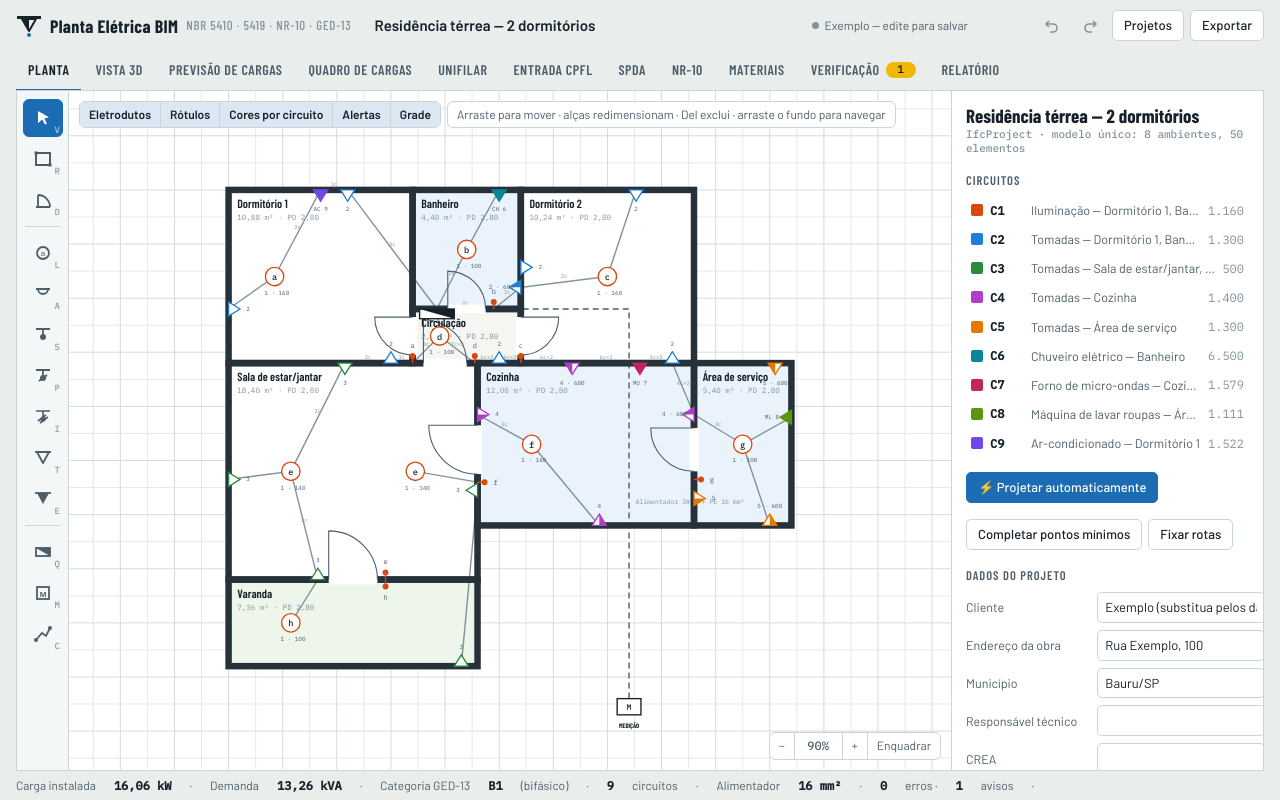
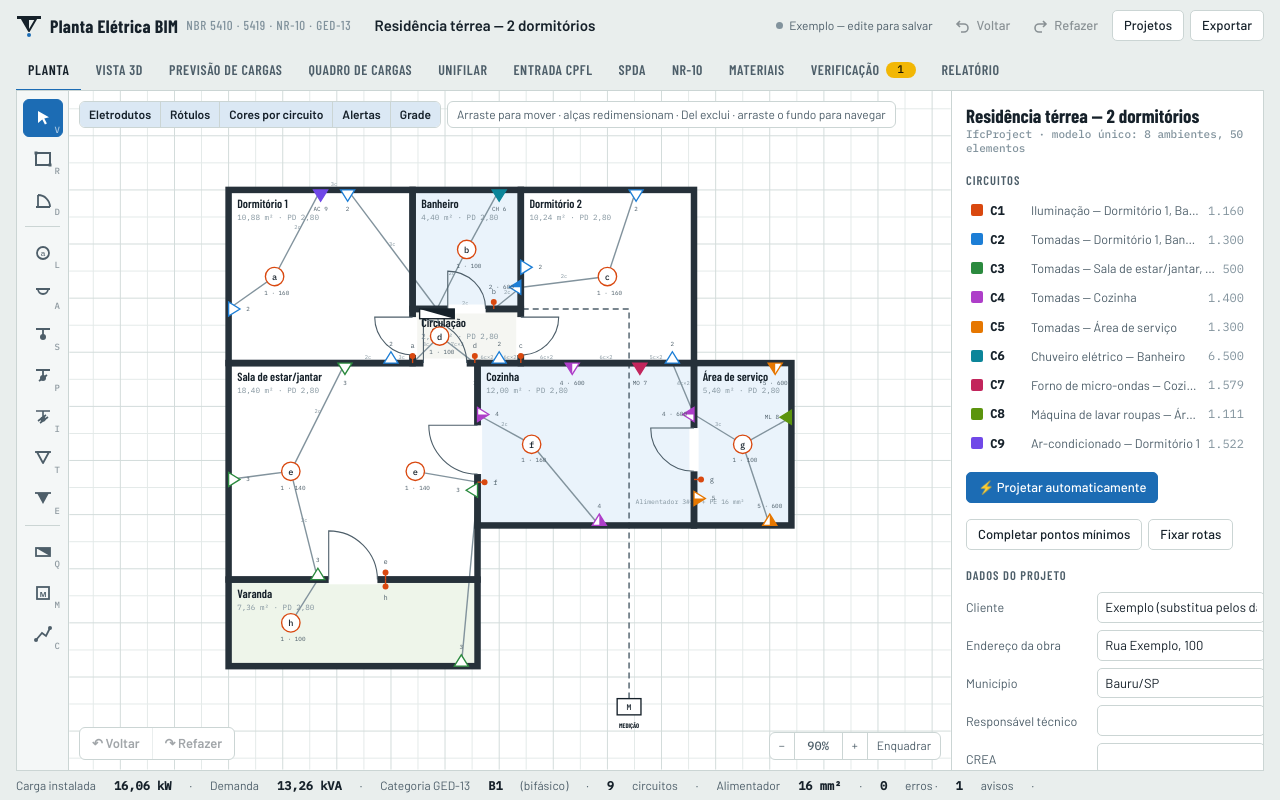
Before and after one commit to joaovictorfc1452-debug/programa-cti, a website: page index.html in a window 1280 px wide. Drawn offline with nearby package versions, Linux system fonts and the light colour scheme.

Commit message:
Add files via upload

```diff
--- a/index.html
+++ b/index.html
@@ -22,8 +22,8 @@
     </div>
     <div class="proj"><input id="projNome" aria-label="Nome do projeto" spellcheck="false"><span id="saveChip" class="chip"><i></i><span>—</span></span></div>
     <div class="acts">
-      <button class="btn icon ghost" id="btnUndo" title="Desfazer (Ctrl+Z)" aria-label="Desfazer"><svg width="16" height="16" viewBox="0 0 16 16"><path d="M5 3L2 6l3 3M2 6h7a4 4 0 010 8H6" fill="none" stroke="currentColor" stroke-width="1.6"/></svg></button>
-      <button class="btn icon ghost" id="btnRedo" title="Refazer (Ctrl+Shift+Z)" aria-label="Refazer"><svg width="16" height="16" viewBox="0 0 16 16"><path d="M11 3l3 3-3 3M14 6H7a4 4 0 000 8h3" fill="none" stroke="currentColor" stroke-width="1.6"/></svg></button>
+      <button class="btn icon ghost" id="btnUndo" title="Desfazer (Ctrl+Z)" aria-label="Desfazer"><svg width="16" height="16" viewBox="0 0 16 16"><path d="M5 3L2 6l3 3M2 6h7a4 4 0 010 8H6" fill="none" stroke="currentColor" stroke-width="1.6"/></svg><span class="wide">Voltar</span></button>
+      <button class="btn icon ghost" id="btnRedo" title="Refazer (Ctrl+Shift+Z)" aria-label="Refazer"><svg width="16" height="16" viewBox="0 0 16 16"><path d="M11 3l3 3-3 3M14 6H7a4 4 0 000 8h3" fill="none" stroke="currentColor" stroke-width="1.6"/></svg><span class="wide">Refazer</span></button>
       <button class="btn" id="btnProjetos">Projetos</button>
       <button class="btn" id="btnExport">Exportar</button>
     </div>
@@ -36,7 +36,7 @@
         <div class="board" id="board">
           <svg id="plan" aria-label="Planta baixa elétrica"></svg>
           <div class="hud tl" id="hudTop"></div>
-          <div class="hud bl"><button class="btn mob-only" id="btnInsp">Propriedades</button></div>
+          <div class="hud bl"><div class="seg undo-seg"><button id="hudUndo" title="Desfazer a última ação (Ctrl+Z)">↶ Voltar</button><button id="hudRedo" title="Refazer o que foi desfeito (Ctrl+Shift+Z)">↷ Refazer</button></div><button class="btn mob-only" id="btnInsp">Propriedades</button></div>
           <div class="hud br"><div class="seg"><button id="zOut" aria-label="Afastar">−</button><button class="zoomv" id="zVal">100%</button><button id="zIn" aria-label="Aproximar">+</button><button id="zFit">Enquadrar</button></div></div>
         </div>
         <aside class="insp closed" id="insp" aria-label="Propriedades"></aside>
```
